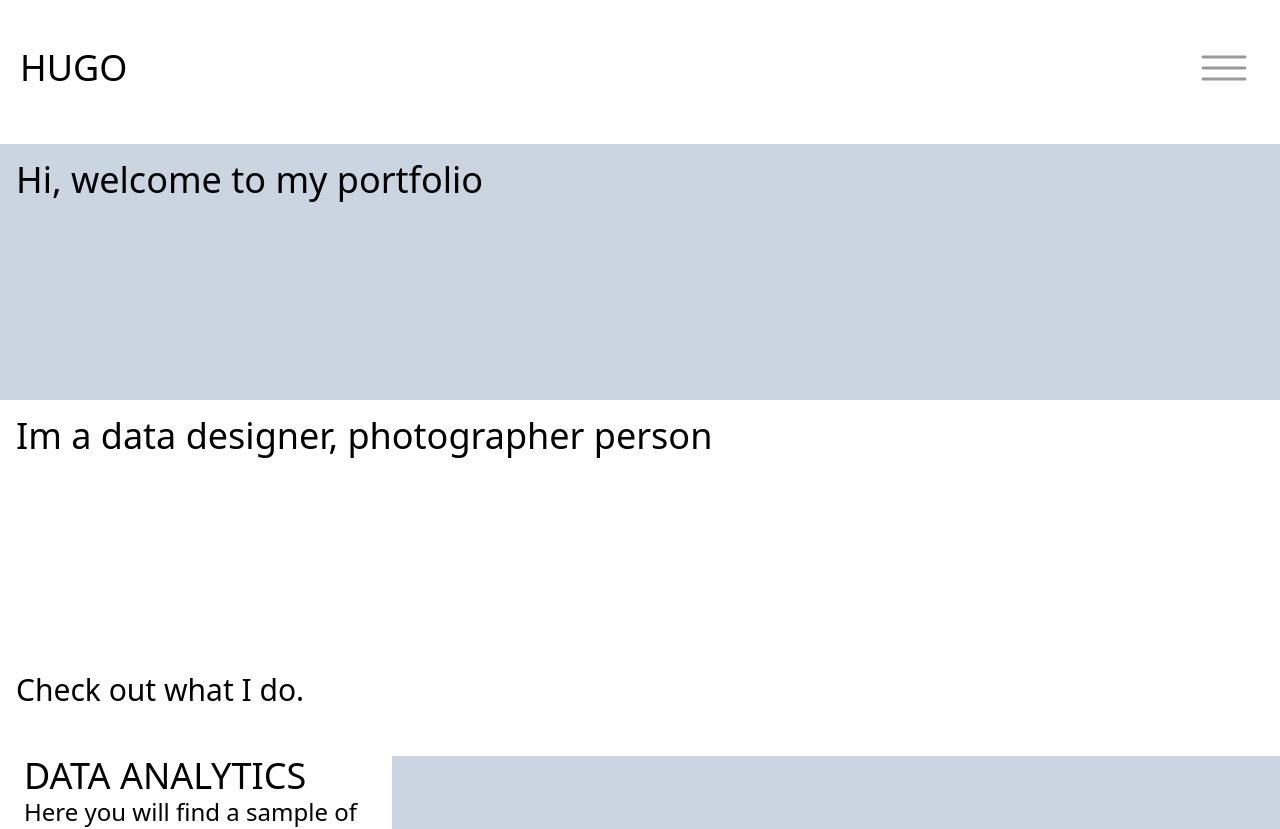
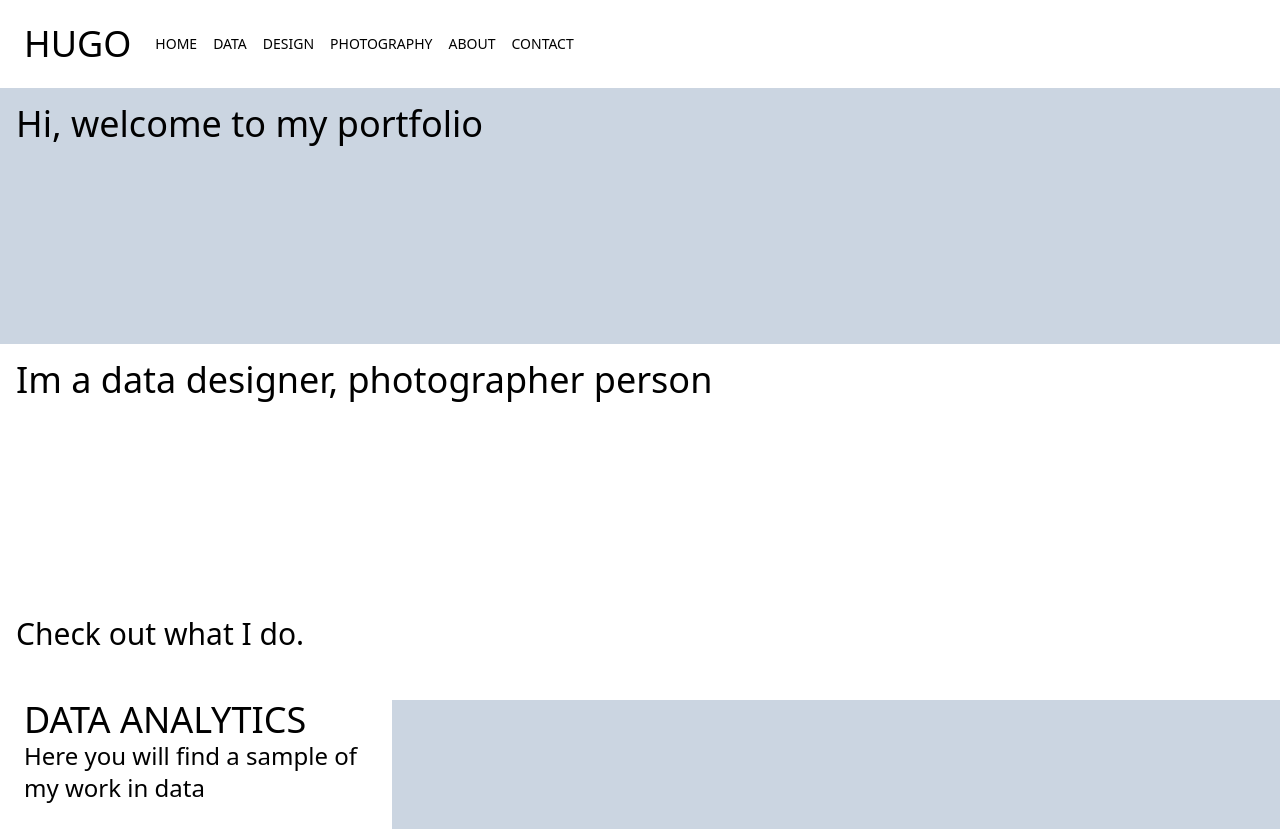
Before and after one commit to MilkyRaven/hugoPortfolio, a Next.js app: page / in a window 1280 px wide. Shown: the top 829 px of the page. Built offline with nearby package versions, Linux system fonts and the light colour scheme.

Commit message:
added new navbar

```diff
--- a/components/Nav.tsx
+++ b/components/Nav.tsx
@@ -1,29 +1,70 @@
-import React from 'react'
-import Link from 'next/link'
+import React, { useState } from 'react';
+import Link from 'next/link';
 
-type Props = {}
+const Nav = () => {
 
-const Nav = (props: Props) => {
+    const [isOpen, setIsOpen] = useState(false);
+
+    const toggleMenu = () => {
+        setIsOpen(!isOpen);
+    };
+
     return (
-        <div className='flex place-items-center place-content-between p-5 mt-6 mb-8 mr-3 sticky top-0 bg-white z-30'>
-            {/* <div className='temporaryMenu'>
-                    <Link href={"/data"}><span>Data</span></Link>
-                    <Link href={"/design"}><span>Design</span></Link>
-                    <Link href={"/photography"}><span>Photography</span></Link>
-                    <Link href={"/about"}><span>About</span></Link>
-                    <Link href={"/contact"}><span>Contact</span></Link>
-                    <p>(This is a temporary menu)</p>
-                </div> */}
+        <nav className="flex items-center justify-between flex-wrap bg-white p-6">
+            <div className="flex items-center flex-shrink-0 mr-6">
                 <h1 className='text-4xl'>HUGO</h1>
+            </div>
+            <div className="block lg:hidden">
+                <button
+                    className="flex items-center px-3 py-2 text-gray-300"
+                    onClick={toggleMenu}
+                >
                     <svg width="48" height="48" viewBox="0 0 48 48" fill="none" xmlns="http://www.w3.org/2000/svg">
                         <path d="M45 13L3 13" stroke="#999999" stroke-width="3" stroke-linecap="round" />
                         <path d="M45 24L3 24" stroke="#999999" stroke-width="3" stroke-linecap="round" />
                         <path d="M45 35L3 35" stroke="#999999" stroke-width="3" stroke-linecap="round" />
                     </svg>
+                </button>
+            </div>
+            <div
+                className={`${isOpen ? 'block' : 'hidden'
+                    } w-full block flex-grow lg:flex lg:items-center lg:w-auto`}
+            >
+                <div className="text-sm lg:flex-grow">
+                    <Link href="/">
+                        <p className="block mt-4 lg:inline-block lg:mt-0 mr-4">
+                            HOME
+                        </p>
+                    </Link>
+                    <Link href="/data">
+                        <p className="block mt-4 lg:inline-block lg:mt-0 mr-4">
+                            DATA
+                        </p>
+                    </Link>
+                    <Link href="/design">
+                        <p className="block mt-4 lg:inline-block lg:mt-0 mr-4">
+                            DESIGN
+                        </p>
+                    </Link>
+                    <Link href="/photography">
+                        <p className="block mt-4 lg:inline-block lg:mt-0 mr-4">
+                            PHOTOGRAPHY
+                        </p>
+                    </Link>
+                    <Link href="/about">
+                        <p className="block mt-4 lg:inline-block lg:mt-0 mr-4">
+                            ABOUT
+                        </p>
+                    </Link>
+                    <Link href="/contact">
+                        <p className="block mt-4 lg:inline-block lg:mt-0 mr-4">
+                            CONTACT
+                        </p>
+                    </Link>
+                </div>
+            </div>
+        </nav>
+    );
+};
 
-
-        </div>
-    )
-}
-
-export default Nav
+export default Nav;
```
Also changed, not shown: package.json (+4 -4 lines), src/pages/index.tsx (line endings or trailing spaces), 1 other file (tests, documents, lock files or other folders). Lines whose indentation alone changed are shown as unchanged.
